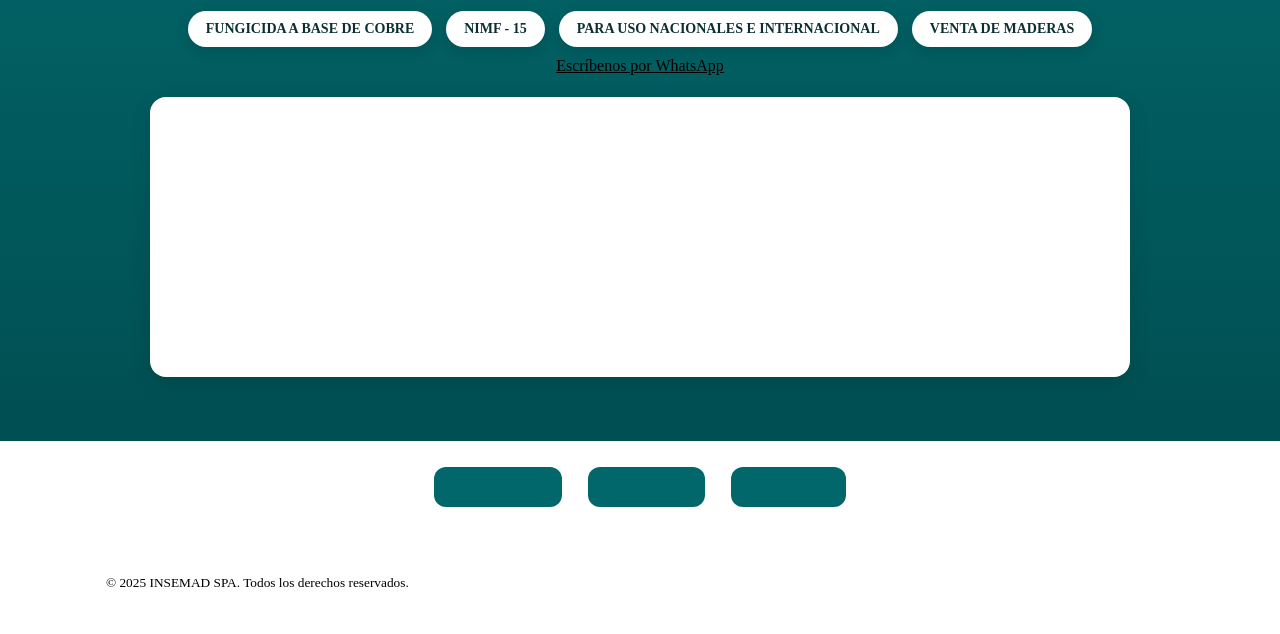
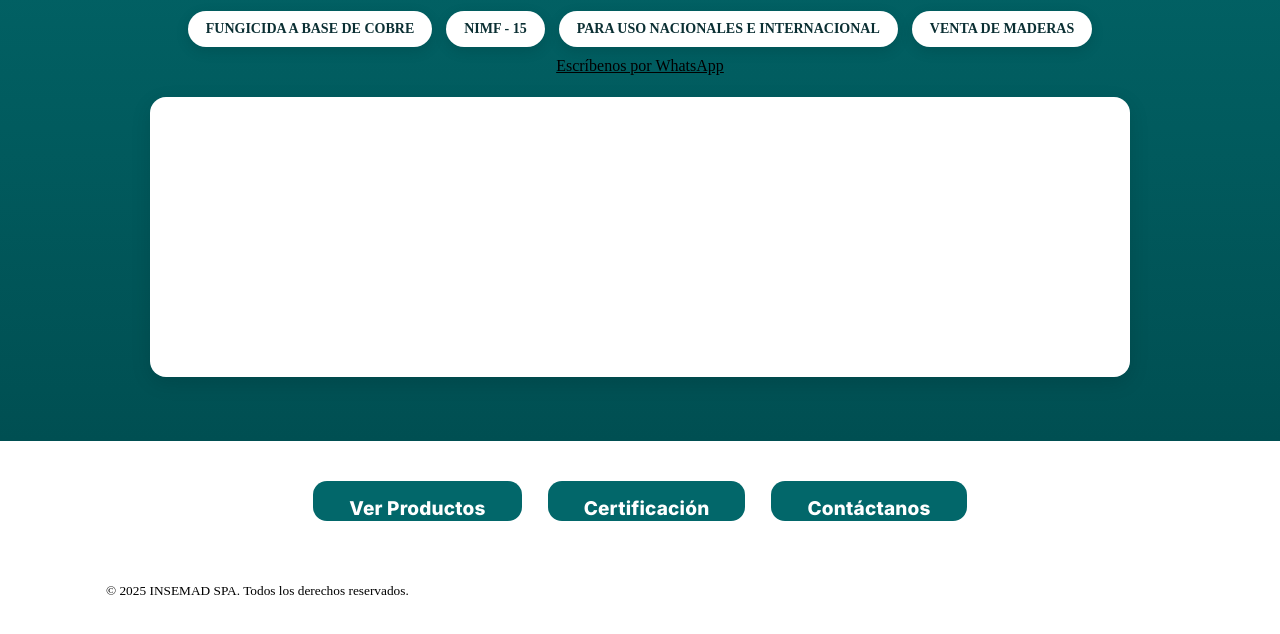
Before and after one commit to drtrancelecter/insemad_site, a plain HTML site: page index.html in a window 1280 px wide. Shown: the part 240-874 px from the top of the page. Drawn offline with Linux system fonts and the light colour scheme.

Commit message:
fix(CTA): padding 40/0/0 contenedor + 16x36/19px/800/14px/soft shadow en botones

```diff
--- a/assets/css/brand.css
+++ b/assets/css/brand.css
@@ -187,8 +187,8 @@ a.whatsapp:hover{ transform:translateY(-1px); box-shadow:0 8px 24px rgba(0,0,0,.
 @media (max-width:820px){
   .cta-inside{ gap:14px; bottom:18px; flex-wrap:wrap; justify-content:center; }
 }
-.cta-below{display:flex;justify-content:center;gap: 26px;padding:26px 0 6px}
-.cta-below .cta-btn{padding: 40px 0 0;font-size:18px;font-weight:700;border-radius:12px}
+.cta-below{display:flex;justify-content:center;gap: 26px;padding: 40px 0 0}
+.cta-below .cta-btn{padding: 16px 36px;font-size: 19px;font-weight: 800;border-radius: 14px}
 
 .cta-below + .footer{margin-top:18px}
 
--- a/index.html
+++ b/index.html
@@ -7,7 +7,7 @@
 <link rel="preconnect" href="https://fonts.googleapis.com">
 <link rel="preconnect" href="https://fonts.gstatic.com" crossorigin>
 <link href="https://fonts.googleapis.com/css2?family=Inter:wght@400;600;700;800;900&display=swap" rel="stylesheet">
-<link rel="stylesheet" href="assets/css/brand.css?v=1758240869">
+<link rel="stylesheet" href="assets/css/brand.css?v=1758241015">
 </head>
 <body>
 
```
Also changed, not shown: certificacion.html (+1 -1 lines), contacto.html (+1 -1 lines), galeria.html (+1 -1 lines), infraestructura.html (+1 -1 lines), nosotros.html (+1 -1 lines), productos.html (+1 -1 lines).
